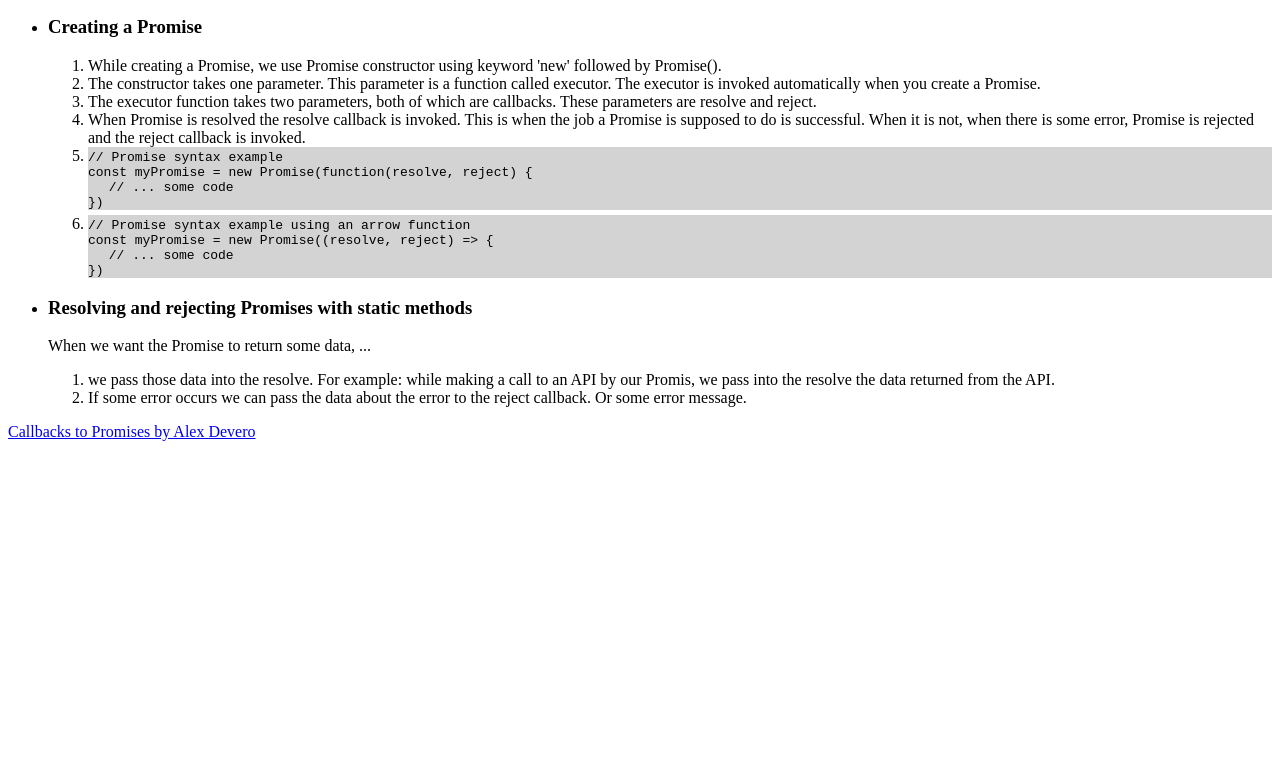
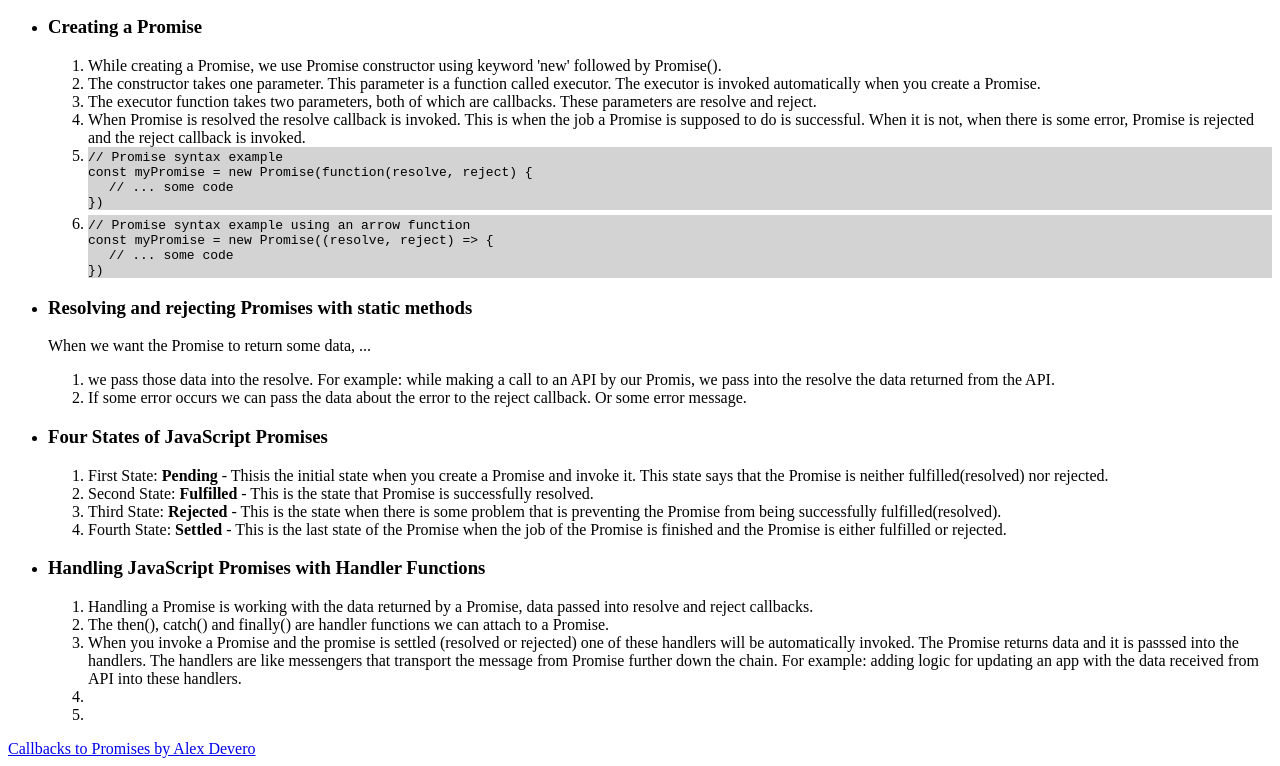
Before and after one commit to yugmani/callbacks-promise-alex, a website: page index.html in a window 1280 px wide. Shown: the part 123-889 px from the top of the page. Before the commit the page ends 800 px from the top, so only its background shows below. Drawn offline with Linux system fonts and the light colour scheme.

Commit message:
four states of JavaScript Promises and handler functions.

```diff
--- a/index.html
+++ b/index.html
@@ -40,6 +40,26 @@
 </ol>
 
     </li>
+    <li>
+      <h3>Four States of JavaScript Promises</h3>
+      <ol>
+        <li>First State: <strong>Pending</strong> - Thisis the initial state when you create a Promise and invoke it. This state says that the Promise is neither fulfilled(resolved) nor rejected.</li>
+        <li>Second State: <strong>Fulfilled</strong> - This is the state that Promise is successfully resolved.</li>
+        <li>Third State: <strong>Rejected</strong> - This is the state when there is some problem that is preventing the Promise from being successfully fulfilled(resolved).</li>
+        <li>Fourth State: <strong>Settled</strong> - This is the last state of the Promise when the job of the Promise is finished and the Promise is either fulfilled or rejected.</li>
+      </ol>
+    </li>
+    <li>
+    <h3>Handling JavaScript Promises with Handler Functions</h3>
+    <ol>
+      <li>Handling a Promise is working with the data returned by a Promise, data passed into resolve and reject callbacks.</li>
+      <li>The then(), catch() and finally() are handler functions we can attach to a Promise.</li>
+      <li>When you invoke a Promise and the promise is settled (resolved or rejected) one of these handlers will be automatically invoked. The Promise returns data and it is passsed into the handlers. The handlers are like messengers that transport the message from Promise further down the chain. For example: adding logic for updating an app with the data received from API into these handlers.</li>
+      <li></li>
+      <li></li>
+    </ol>
+
+    </li>
   </ul>
 
   <a href=https://blog.alexdevero.com/javascript-promises/"
```
